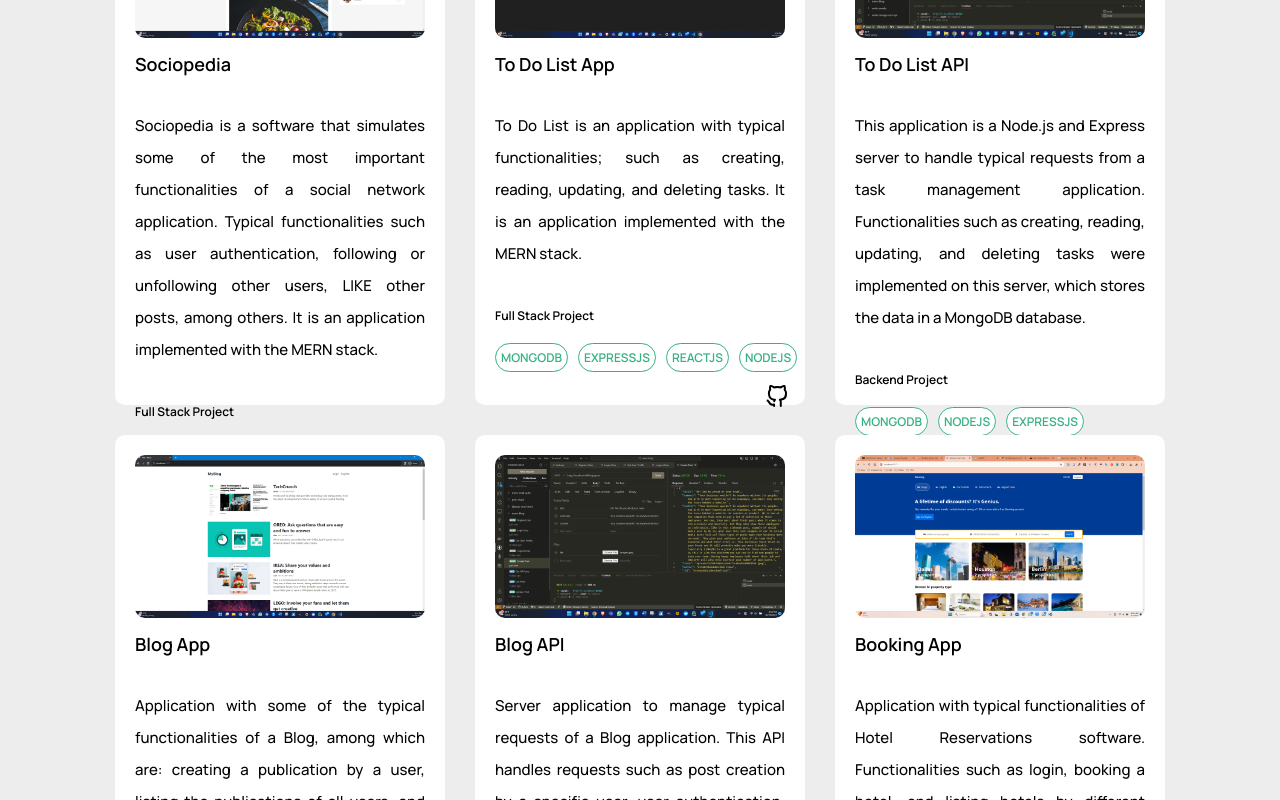
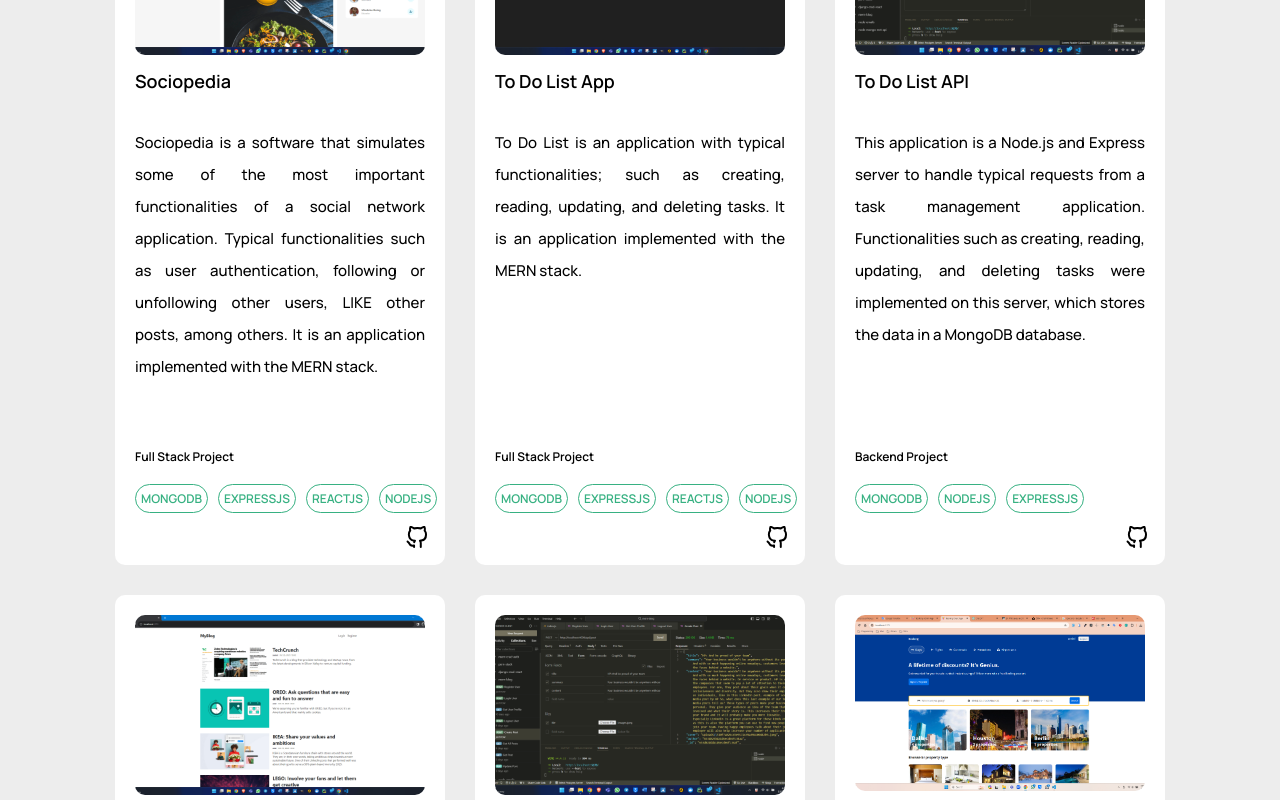
Before and after one commit to annielvalle96/annielvalle96_v1.0, a React (Vite) app: page / in a window 1280 px wide. Shown: the part 3158-3958 px from the top of the page. Built offline with nearby package versions, Linux system fonts and the light colour scheme; a web font is replaced by a local one.

Commit message:
annielvalle96_v1.0

```diff
--- a/src/components/projects/Projects.css
+++ b/src/components/projects/Projects.css
@@ -134,7 +134,7 @@
 /* Responsive. */
 @media (width > 2000px) {
     .Project_Project {
-        height: 650px;
+        height: 710px;
         width: 500px;
         padding: 20px;
     }
@@ -153,7 +153,7 @@
     }
 
     .Project_Project {
-        height: 550px;
+        height: 710px;
         width: 350px;
         padding: 20px;
     }
@@ -170,7 +170,7 @@
     }
 
     .Project_Project {
-        height: 550px;
+        height: 710px;
         width: 330px;
         padding: 20px;
     }
@@ -187,7 +187,7 @@
     }
 
     .Project_Project {
-        height: 500px;
+        height: 710px;
         width: 310px;
         padding: 20px;
     }
@@ -204,7 +204,7 @@
     }
 
     .Project_Project {
-        height: 500px;
+        height: 710px;
         width: 310px;
         padding: 20px;
     }
```
